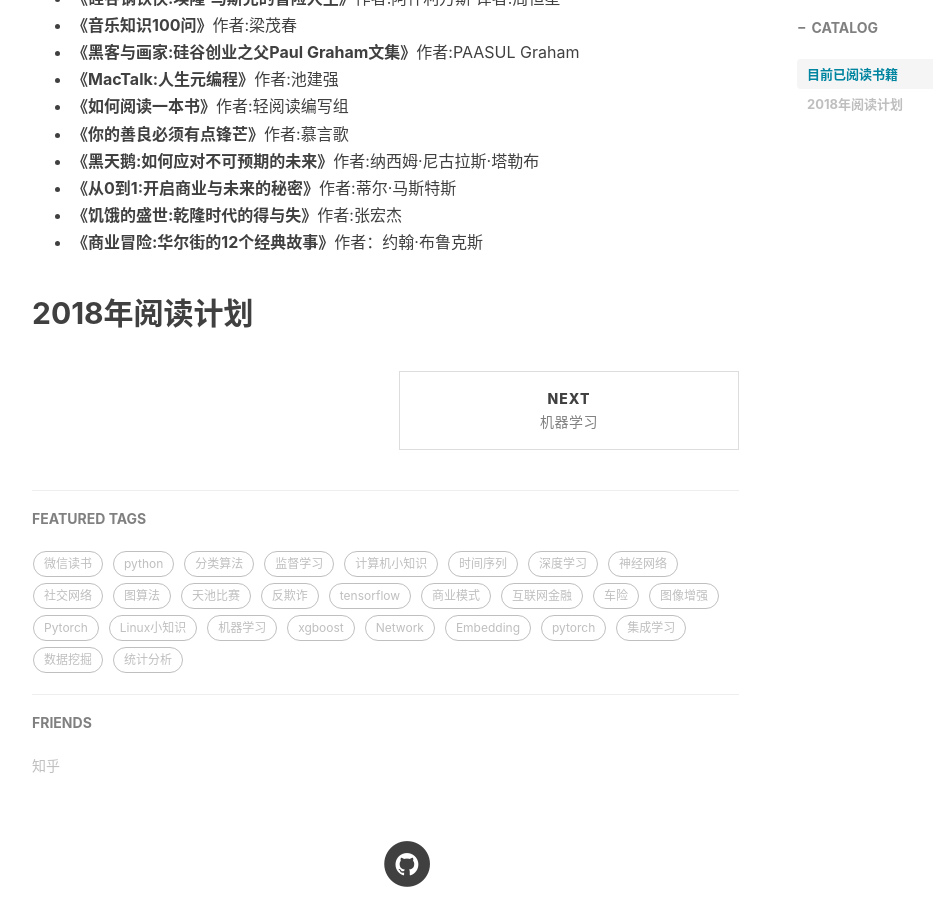
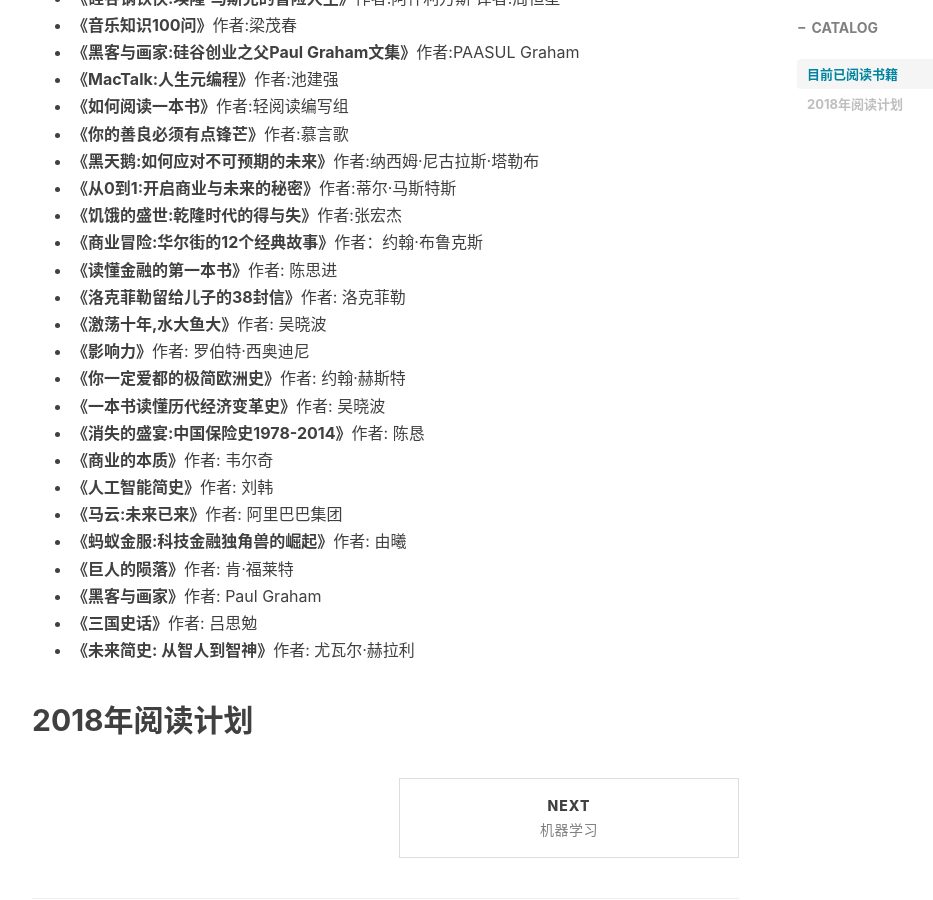
Before and after one commit to kunmei/blog, a Jekyll site: the page built from _posts/2018-03-09-微信读书记录.md, in a window 1280 px wide and 900 px high, scrolled down 658 px. Shown: the whole window, without its empty margins (233-1166 px from the left). Built offline with Jekyll 4.4.1, drawn with Linux system fonts in a browser that asks for light colours; nearby versions of some CDN libraries; comment, search, counter and statistics services are not loaded.

Commit message:
modify blog

```diff
--- a/_config.yml
+++ b/_config.yml
@@ -65,7 +65,7 @@
 
 # Featured Tags
 featured-tags: true                     # 是否使用首页标签
-featured-condition-size: 0              # 相同标签数量大于这个数，才会出现在首页
+featured-condition-size: 1              # 相同标签数量大于这个数，才会出现在首页
 
 # Progressive Web Apps
 chrome-tab-theme-color: "#000000"
--- a/_posts/2018-03-09-微信读书记录.md
+++ b/_posts/2018-03-09-微信读书记录.md
@@ -21,5 +21,20 @@
 - **《从0到1:开启商业与未来的秘密》**作者:蒂尔·马斯特斯
 - **《饥饿的盛世:乾隆时代的得与失》**作者:张宏杰
 - **《商业冒险:华尔街的12个经典故事》**作者：约翰·布鲁克斯
+- **《读懂金融的第一本书》**作者: 陈思进
+- **《洛克菲勒留给儿子的38封信》**作者: 洛克菲勒
+- **《激荡十年,水大鱼大》**作者: 吴晓波
+- **《影响力》**作者: 罗伯特·西奥迪尼
+- **《你一定爱都的极简欧洲史》**作者: 约翰·赫斯特
+- **《一本书读懂历代经济变革史》**作者: 吴晓波
+- **《消失的盛宴:中国保险史1978-2014》**作者: 陈恳
+- **《商业的本质》**作者: 韦尔奇
+- **《人工智能简史》**作者: 刘韩
+- **《马云:未来已来》**作者: 阿里巴巴集团
+- **《蚂蚁金服:科技金融独角兽的崛起》**作者: 由曦
+- **《巨人的陨落》**作者: 肯·福莱特
+- **《黑客与画家》**作者: Paul Graham
+- **《三国史话》**作者: 吕思勉
+- **《未来简史: 从智人到智神》**作者: 尤瓦尔·赫拉利
 
 ## 2018年阅读计划
```
Also changed, not shown: _posts/2018-07-17-scikitlearn用户指南_1.md (+1 -2 lines), _posts/2018-07-23-scikitlearn用户指南_4.md (added, +12 -0 lines), _posts/2018-07-23-最近邻.md (deleted, +0 -10 lines), _posts/2018-08-17-假设检验P值.md (added, +32 -0 lines), _posts/2018-06-27-EHandbook翻译-EDA介绍.md (line endings or trailing spaces).
